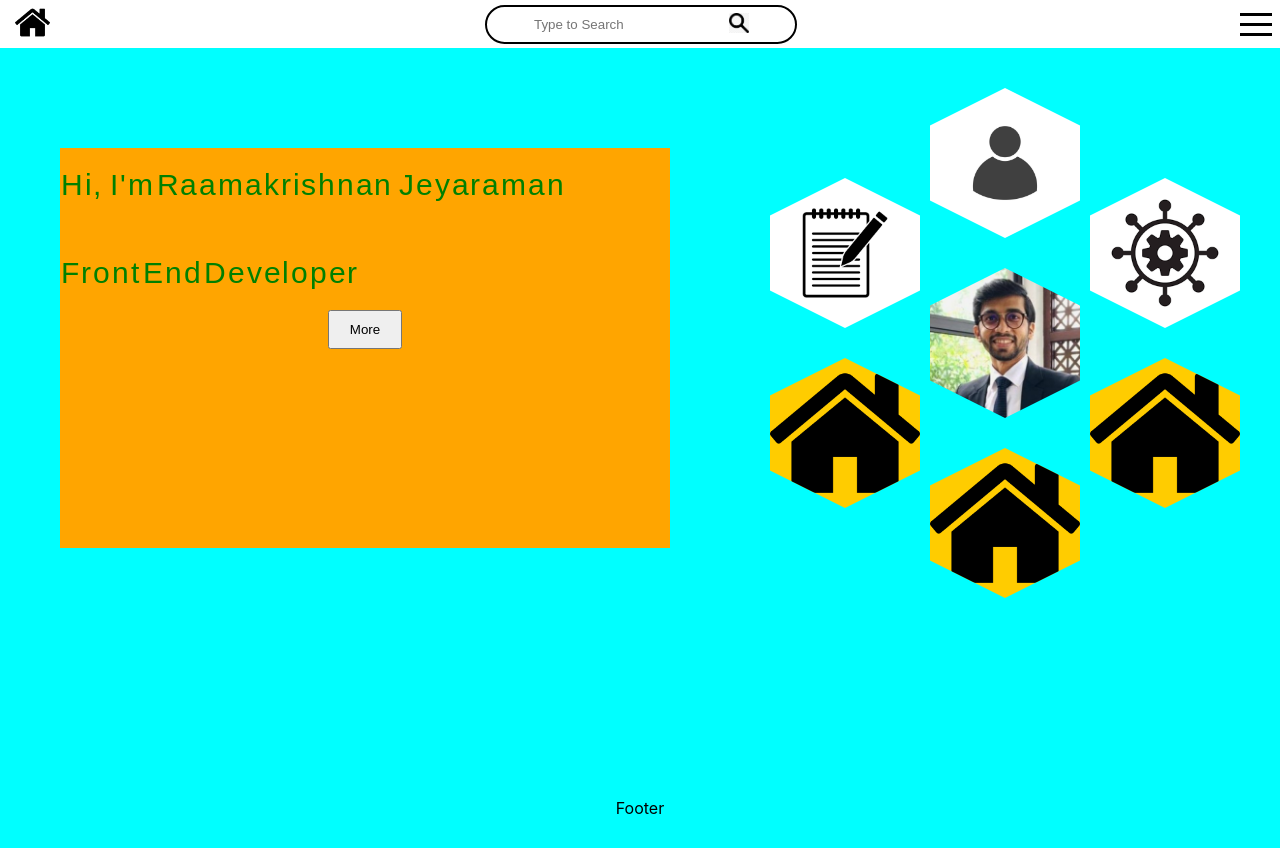
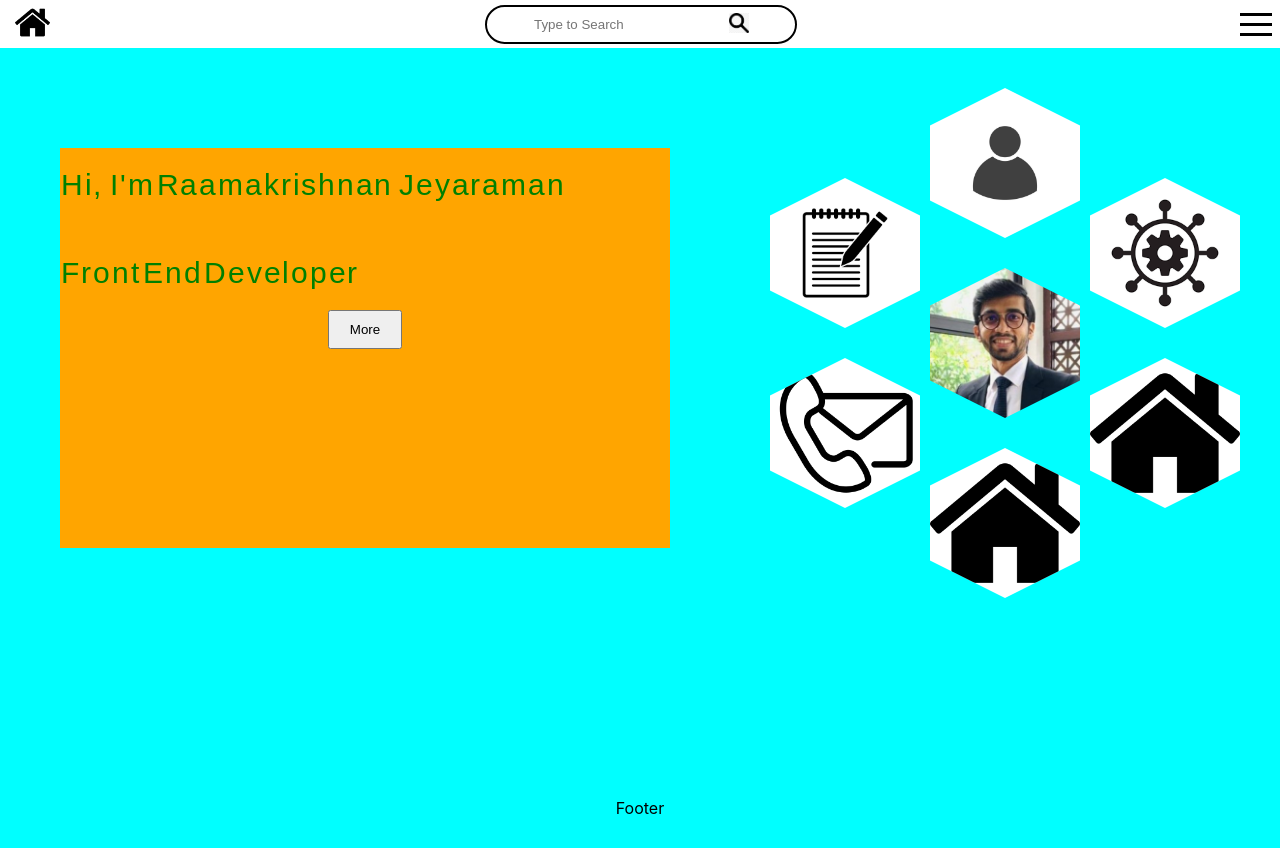
Before and after one commit to raam5544/My-Portfolio, a React (Create React App) app: page / in a window 1280 px wide. Built offline with nearby package versions, Linux system fonts and the light colour scheme.

Commit message:
edited honey comp

```diff
--- a/src/Components/Honeycomp.css
+++ b/src/Components/Honeycomp.css
@@ -12,7 +12,7 @@
     width: 150px;
     height: 150px;
     margin-left: 100px;
-    background-color: #ffcc00;
+    background-color: white;
     display: flex;
     justify-content: center;
     /* Color of honeycomb cells */
@@ -23,7 +23,6 @@
 
 .honeycomb-cell:hover {
     /* Scale and rotate on hover */
-    background-color: #ff6600;
     /* Change background color on hover */
     cursor: pointer;
     transform: translate(-10px, 100px);
--- a/src/Components/Honeycomp.js
+++ b/src/Components/Honeycomp.js
@@ -5,7 +5,7 @@ function Honeycomp() {
     const rows = 3; // Number of rows in the honeycomb grid
     const cols = 3; // Number of columns in the honeycomb grid
     let count = 0;
-    const images = [{ pic: './about.jpg', txt: 'About' }, { pic: './notepad.png', txt: 'note' }, { pic: './1663653933402.jpg', txt: '' }, { pic: '/projects.png', txt: 'project' }, { pic: './home.png', txt: 'Home' }, { pic: './home.png', txt: 'Home' }, { pic: './home.png', txt: 'Home' }]
+    const images = [{ pic: './about.jpg', txt: 'About Me' }, { pic: './notepad.png', txt: 'Send Query' }, { pic: './1663653933402.jpg', txt: '' }, { pic: '/projects.png', txt: 'Project' }, { pic: './contact.png', txt: 'Contacts' }, { pic: './home.png', txt: 'Home' }, { pic: './home.png', txt: 'Home' }]
 
     // Generate the honeycomb cells
     const renderCells = () => {
@@ -25,8 +25,7 @@ function Honeycomp() {
                                 transform: `translate(${col * 160}px, ${row * 180 + (col % 2 === 0 ? 0 : 90)}px)`
                             }}
                         >
-                            <img className="image" src={images[count].pic} alt="Honeycomb Image" />
-                            <p className='text'>{images[count].txt}</p>
+                            <img className="image" src={images[count].pic} alt="Honeycomb Image" title={images[count].txt} />
                         </div>
                     );
                 }
```
Also changed, not shown: public/contact.png (added).
